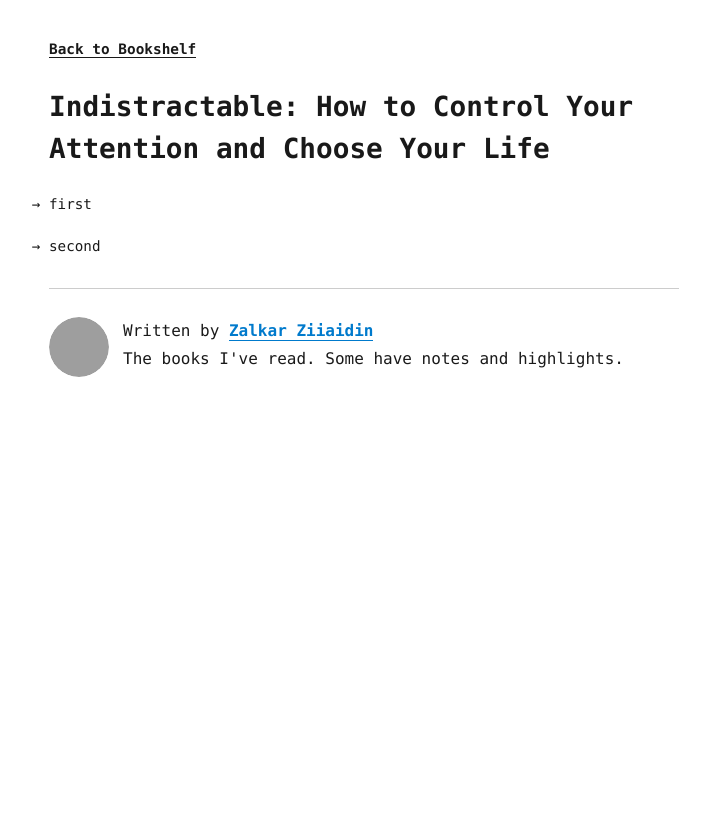
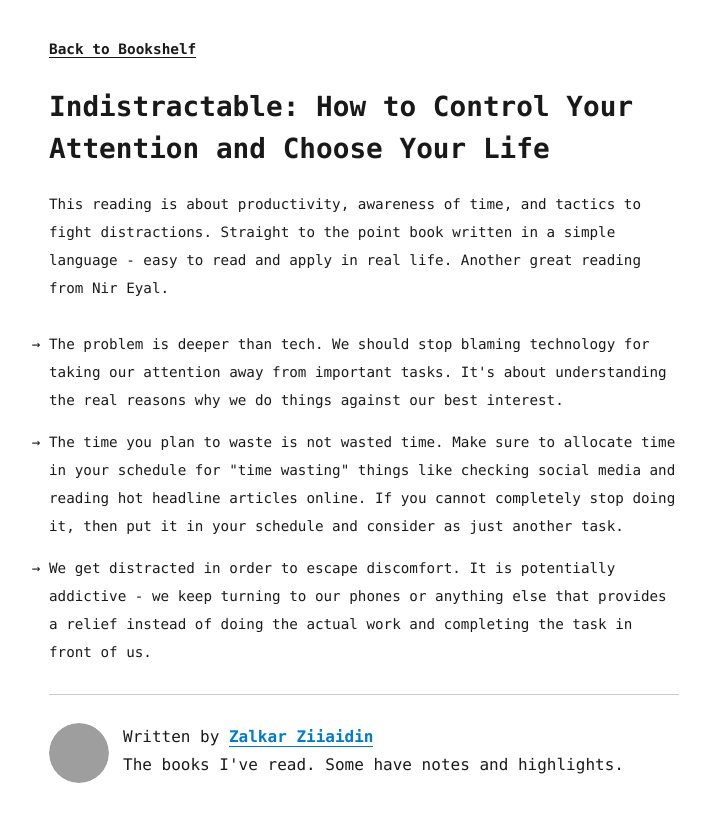
Before and after one commit to zalkar-z/personal-blog, a Gatsby site: page /indistractable/ in a window 1280 px wide. Shown: the whole page, without its empty margins (276-986 px from the left). Before the commit the page ends 800 px from the top, so only its background shows below. Built offline with nearby package versions, Linux system fonts and the light colour scheme; Gatsby itself is replaced by a stand-in of ours; some packages are replaced by stand-ins of ours; grey boxes are pictures that could not be loaded.

Commit message:
started to add my notes from indistractable

```diff
--- a/content/blog/indistractable/index.md
+++ b/content/blog/indistractable/index.md
@@ -6,5 +6,8 @@ date: "2020-09-07"
 reviewAvailable: true
 ---
 
-- first
-- second
+This reading is about productivity, awareness of time, and tactics to fight distractions. Straight to the point book written in a simple language - easy to read and apply in real life. Another great reading from Nir Eyal.
+
+- The problem is deeper than tech. We should stop blaming technology for taking our attention away from important tasks. It's about understanding the real reasons why we do things against our best interest.
+- The time you plan to waste is not wasted time. Make sure to allocate time in your schedule for "time wasting" things like checking social media and reading hot headline articles online. If you cannot completely stop doing it, then put it in your schedule and consider as just another task.
+- We get distracted in order to escape discomfort. It is potentially addictive - we keep turning to our phones or anything else that provides a relief instead of doing the actual work and completing the task in front of us.
```
